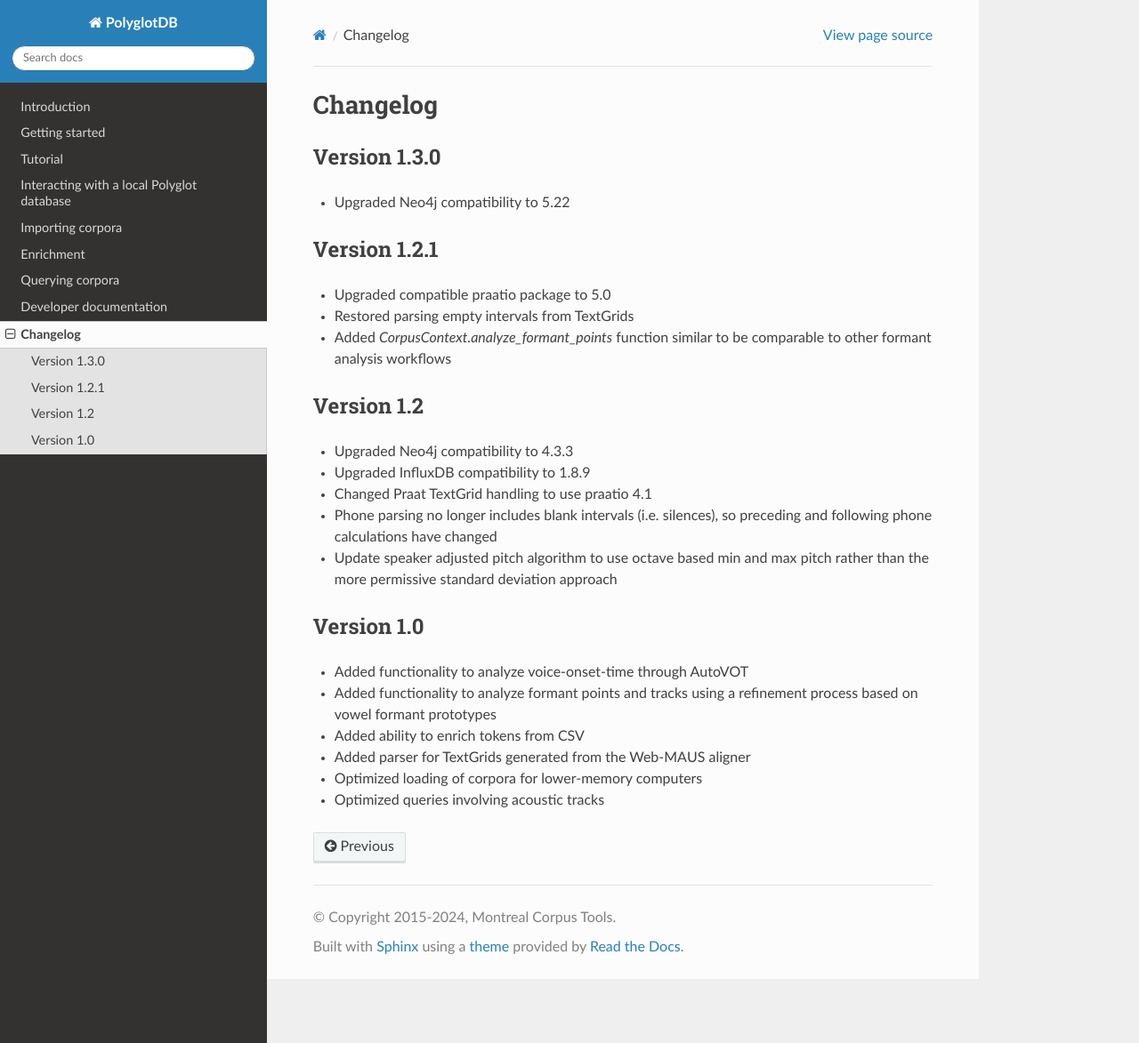
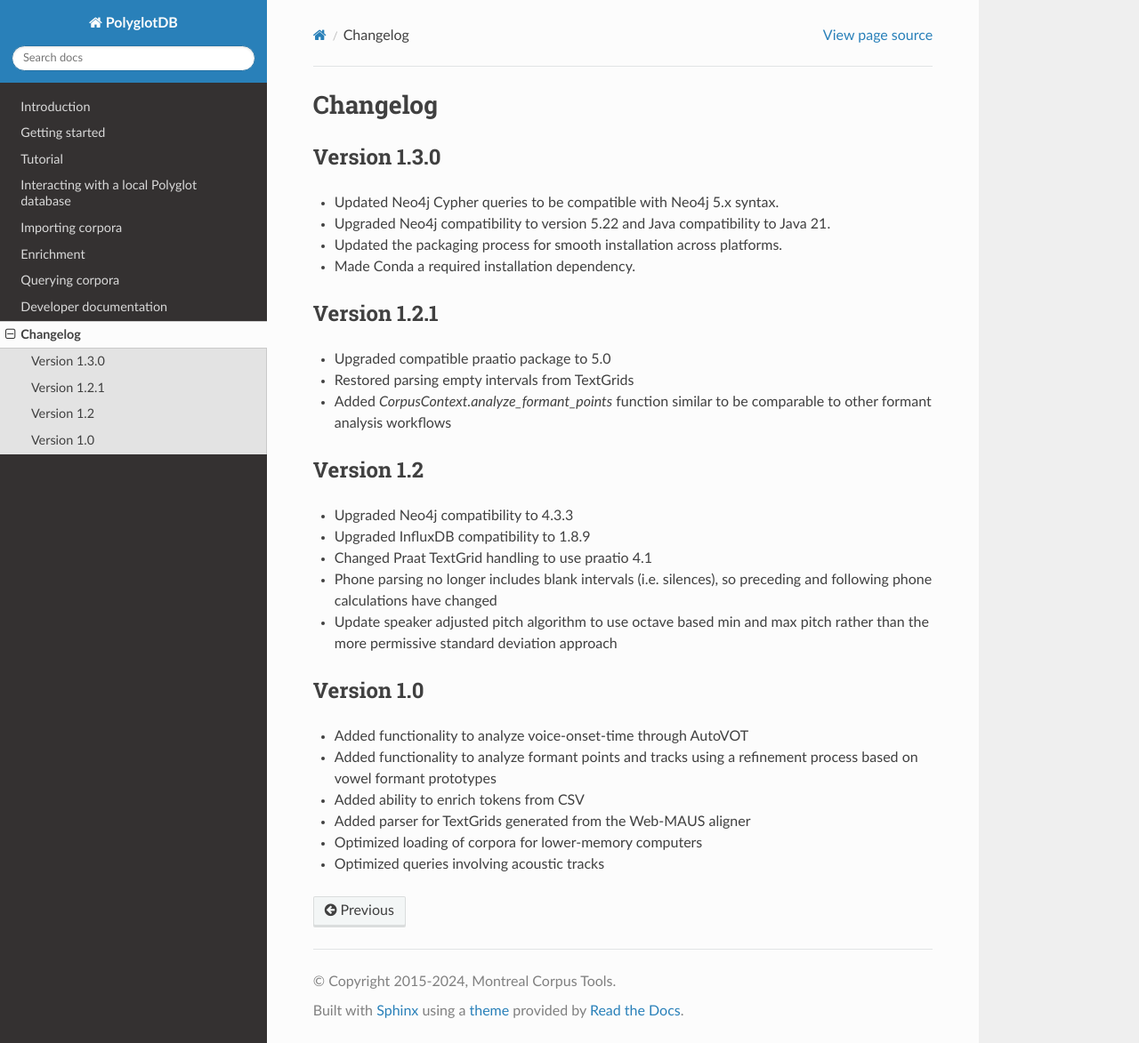
Before and after one commit to MontrealCorpusTools/PolyglotDB, a Sphinx documentation site: the page built from docs/source/changelog.rst, in a window 1280 px wide and 1173 px high. Shown: the whole window at 89% size. Built offline with Sphinx 7.4.7 and the Read the Docs theme 2.0.0, drawn with Linux system fonts in a browser that asks for light colours; the version number could not be read and is left out.

Commit message:
Update changelog.rst

```diff
--- a/docs/source/changelog.rst
+++ b/docs/source/changelog.rst
@@ -7,7 +7,10 @@ Changelog
 Version 1.3.0
 =============
 
-* Upgraded Neo4j compatibility to 5.22
+* Updated Neo4j Cypher queries to be compatible with Neo4j 5.x syntax.
+* Upgraded Neo4j compatibility to version 5.22 and Java compatibility to Java 21.
+* Updated the packaging process for smooth installation across platforms.
+* Made Conda a required installation dependency.
 
 Version 1.2.1
 =============
```
